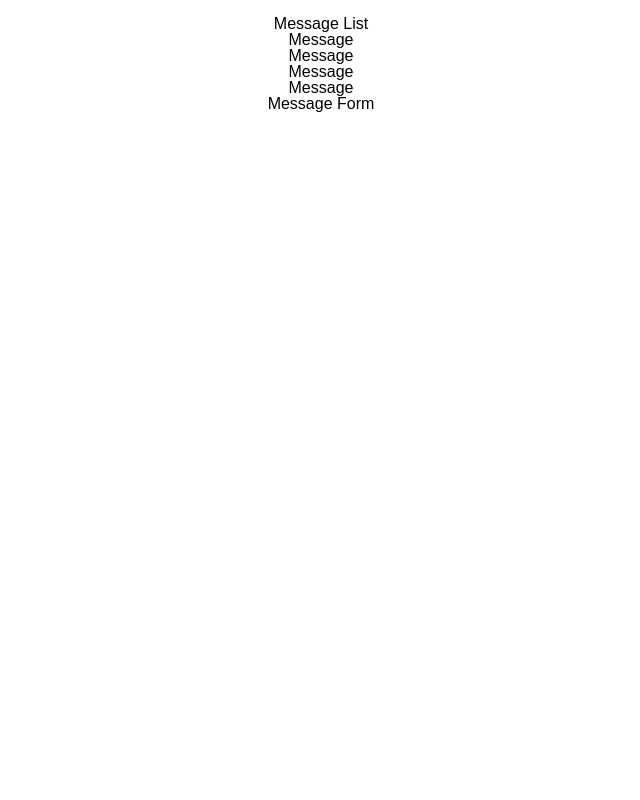
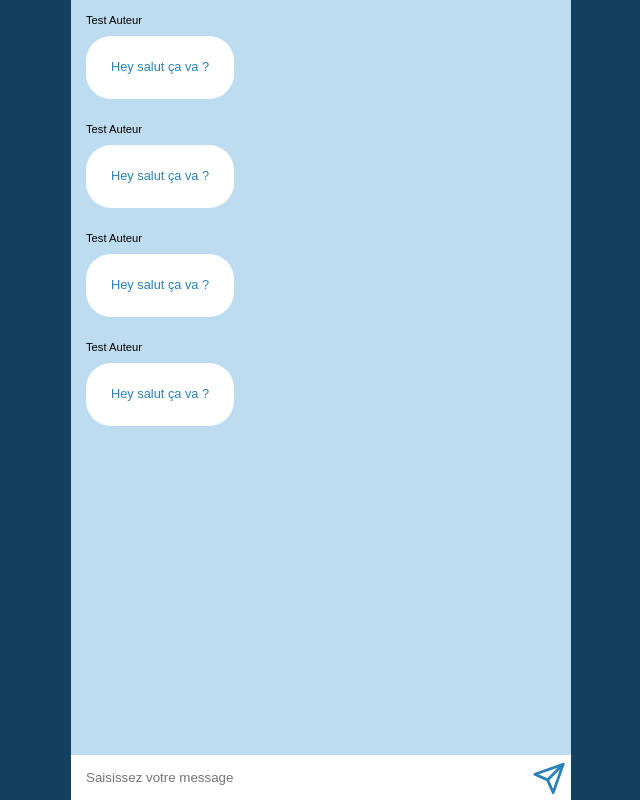
Before and after one commit to dimitri-hoareau/React-redux-complet-chatRoom, a React app: page / in a window 1280 px wide. Shown: the whole page, without its empty margins (319-959 px from the left). Built offline with nearby package versions, Linux system fonts and the light colour scheme.

Commit message:
Styled components

```diff
--- a/package.json
+++ b/package.json
@@ -50,6 +50,7 @@
     "prop-types": "*",
     "react": "*",
     "react-dom": "*",
+    "react-icons": "^3.10.0",
     "react-redux": "^7.2.1",
     "redux": "^4.0.5"
   }
--- a/src/components/App/styles.css
+++ b/src/components/App/styles.css
@@ -1,9 +1,11 @@
+body {
+  background-color: #13405d;
+}
+
 .app {
   width: 500px;
-  margin: 1em auto;
-  text-align: center;
+  margin: 0 auto;
+  display: flex;
+  flex-direction: column;
+  height: 100vh;
 }
-
-.app img {
-  max-width: 150px;
-}
--- a/src/components/MessageForm/index.js
+++ b/src/components/MessageForm/index.js
@@ -1,8 +1,18 @@
 import React from "react";
+import { FiSend } from "react-icons/fi";
 import "./style.scss";
 
 const MessageForm = () => {
-  return <div>Message Form</div>;
+  return (
+    <form className="message-form">
+      <input
+        className="message-form_input"
+        type="text"
+        placeholder="Saisissez votre message"
+      />
+      <FiSend className="message-form_submit" />
+    </form>
+  );
 };
 
 export default MessageForm;
--- a/src/components/MessageForm/style.scss
+++ b/src/components/MessageForm/style.scss
@@ -0,0 +1,17 @@
+@use '../../styles/vars';
+
+.message-form {
+  display: flex;
+  background-color: #fff;
+  &_input {
+    border: none;
+    padding: 15px;
+    width: 100%;
+  }
+  &_submit {
+    width: 37px;
+    height: 37px;
+    margin: 5px 5px 0 0;
+    color: vars.$darkColor;
+  }
+}
--- a/src/components/MessagesList/index.js
+++ b/src/components/MessagesList/index.js
@@ -3,8 +3,7 @@ import "./style.scss";
 
 const MessageList = () => {
   return (
-    <div>
-      <h3>Message List</h3>
+    <div className="message-list">
       <Message />
       <Message />
       <Message />
@@ -14,7 +13,12 @@ const MessageList = () => {
 };
 
 const Message = () => {
-  return <div>Message</div>;
+  return (
+    <div className="message">
+      <div className="message_author">Test Auteur</div>
+      <div className="message_content">Hey salut ça va ?</div>
+    </div>
+  );
 };
 
 export default MessageList;
--- a/src/components/MessagesList/style.scss
+++ b/src/components/MessagesList/style.scss
@@ -0,0 +1,22 @@
+@use '../../styles/vars';
+
+.message-list {
+  flex: 1;
+  background-color: vars.$lightColor;
+}
+
+.message {
+  margin: 15px 0 0 15px;
+  &_author {
+    font-size: 0.7em;
+  }
+  &_content {
+    display: inline-block;
+    background-color: #fff;
+    padding: 25px;
+    font-size: 0.8em;
+    border-radius: 25px;
+    color: vars.$darkColor;
+    margin: 10px 0;
+  }
+}
--- a/src/styles/_vars.scss
+++ b/src/styles/_vars.scss
@@ -0,0 +1,2 @@
+$lightColor: #bddcf0;
+$darkColor: #2b81b9;
```
Also changed, not shown: src/components/App/react-logo.svg (deleted), 1 other file.
